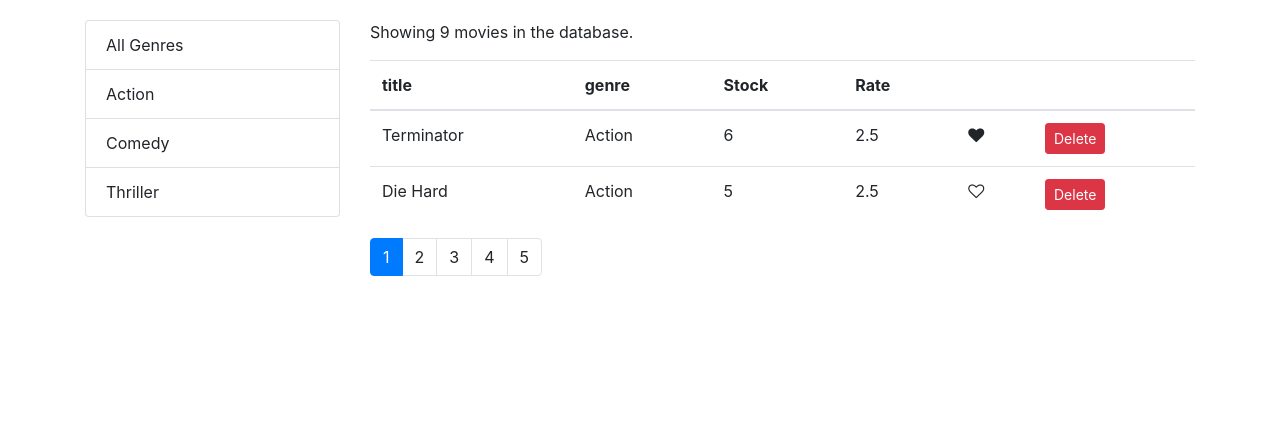
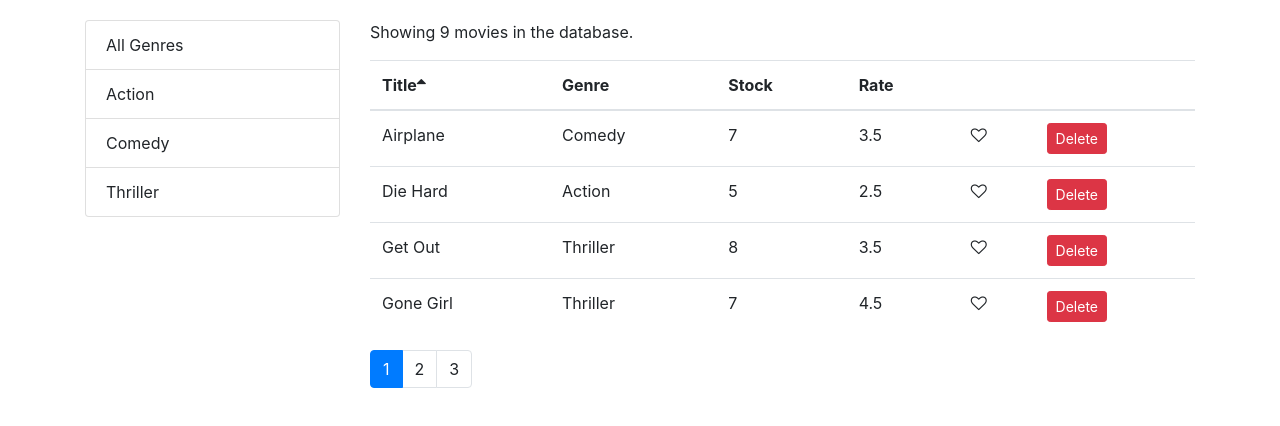
Before and after one commit to chenyongping001/vidly, a React (Create React App) app: page / in a window 1280 px wide. Shown: the top 426 px of the page. Built offline with nearby package versions, Linux system fonts and the light colour scheme.

Commit message:
complete sort module

```diff
--- a/src/components/common/listgroup.jsx
+++ b/src/components/common/listgroup.jsx
@@ -1,7 +1,11 @@
 import React from "react";
-const ListGroup = (props) => {
-  const { items, textProperty, valueProperty, onItemSelected, selectedItem } =
-    props;
+const ListGroup = ({
+  items,
+  textProperty,
+  valueProperty,
+  onItemSelected,
+  selectedItem,
+}) => {
   return (
     <ul className="list-group">
       {items.map((item) => (
--- /dev/null
+++ b/src/components/common/table.jsx
@@ -0,0 +1,14 @@
+import React from "react";
+import TableBody from "./tableBody";
+import TableHeader from "./tableHeader";
+
+const Table = ({ data, columns, sortColumn, onSort }) => {
+  return (
+    <table className="table">
+      <TableHeader columns={columns} sortColumn={sortColumn} onSort={onSort} />
+      <TableBody data={data} columns={columns} />
+    </table>
+  );
+};
+
+export default Table;
--- /dev/null
+++ b/src/components/common/tableBody.jsx
@@ -0,0 +1,30 @@
+import React, { Component } from "react";
+import _ from "lodash";
+class TableBody extends Component {
+  renderCell = (item, column) => {
+    if (column.content) return column.content(item);
+    return _.get(item, column.path);
+  };
+
+  createKey = (item, column) => {
+    return item._id + (column.path || column.key);
+  };
+  render() {
+    const { data, columns } = this.props;
+    return (
+      <tbody>
+        {data.map((item) => (
+          <tr key={item._id}>
+            {columns.map((column) => (
+              <td key={this.createKey(item, column)}>
+                {this.renderCell(item, column)}
+              </td>
+            ))}
+          </tr>
+        ))}
+      </tbody>
+    );
+  }
+}
+
+export default TableBody;
--- /dev/null
+++ b/src/components/common/tableHeader.jsx
@@ -0,0 +1,39 @@
+import React, { Component } from "react";
+class TableHeader extends Component {
+  raiseSort = (path) => {
+    const sortColumn = { ...this.props.sortColumn };
+    if (sortColumn.path === path)
+      sortColumn.order = sortColumn.order === "asc" ? "desc" : "asc";
+    else {
+      sortColumn.path = path;
+      sortColumn.order = "asc";
+    }
+    this.props.onSort(sortColumn);
+  };
+  renderSortIcon = (column) => {
+    const { sortColumn } = this.props;
+    if (column.path !== sortColumn.path) return null;
+    if (sortColumn.order === "asc") return <i className="fa fa-sort-asc" />;
+    return <i className="fa fa-sort-desc" />;
+  };
+
+  render() {
+    return (
+      <thead>
+        <tr>
+          {this.props.columns.map((column) => (
+            <th
+              className="clickable"
+              key={column.path || column.key}
+              onClick={() => this.raiseSort(column.path)}
+            >
+              {column.label}
+              {this.renderSortIcon(column)}
+            </th>
+          ))}
+        </tr>
+      </thead>
+    );
+  }
+}
+export default TableHeader;
--- a/src/components/movies.jsx
+++ b/src/components/movies.jsx
@@ -5,16 +5,18 @@
 import ListGroup from "./common/listgroup";
 import Pagination from "./common/pagination";
 import MoviesTable from "./moviesTable";
+import _ from "lodash";
 class Movies extends Component {
   state = {
     movies: [],
     genres: [],
-    pageSize: 2,
+    pageSize: 4,
     currentPage: 1,
+    sortColumn: { path: "title", order: "asc" },
   };
 
   componentDidMount() {
-    const genres = [{ name: "All Genres" }, ...getGenres()];
+    const genres = [{ _id: "", name: "All Genres" }, ...getGenres()];
     this.setState({ movies: getMovies(), genres });
   }
 
@@ -37,22 +39,33 @@
     this.setState({ selectedGenre: genre, currentPage: 1 });
   };
 
-  render() {
+  handleSort = (sortColumn) => {
+    this.setState({ sortColumn });
+  };
+
+  getPagedData() {
     const {
       movies: allMovies,
       currentPage,
       pageSize,
-      genres,
       selectedGenre,
+      sortColumn,
     } = this.state;
     const filtered =
       selectedGenre && selectedGenre._id
         ? allMovies.filter((m) => m.genre._id === selectedGenre._id)
         : allMovies;
-    const { length: count } = filtered;
-    const movies = paginate(filtered, currentPage, pageSize);
+    const { length: totalCount } = filtered;
+    const sorted = _.orderBy(filtered, [sortColumn.path], [sortColumn.order]);
+    const movies = paginate(sorted, currentPage, pageSize);
+    return { totalCount, data: movies };
+  }
 
-    if (count === 0) return <p>There are no movies in the database.</p>;
+  render() {
+    const { currentPage, pageSize, genres, selectedGenre, sortColumn } =
+      this.state;
+    const { totalCount, data: movies } = this.getPagedData();
+    if (totalCount === 0) return <p>There are no movies in the database.</p>;
     return (
       <div className="row">
         <div className="col-3">
@@ -63,14 +76,16 @@
           />
         </div>
         <div className="col">
-          <p>Showing {count} movies in the database.</p>
+          <p>Showing {totalCount} movies in the database.</p>
           <MoviesTable
             movies={movies}
+            sortColumn={sortColumn}
             onDelete={this.handleDelete}
             onLike={this.handleLike}
+            onSort={this.handleSort}
           />
           <Pagination
-            itemsCount={count}
+            itemsCount={totalCount}
             pageSize={pageSize}
             currentPage={currentPage}
             onPageChange={this.handlePageChange}
--- a/src/components/moviesTable.jsx
+++ b/src/components/moviesTable.jsx
@@ -1,43 +1,41 @@
-import React from "react";
+import React, { Component } from "react";
 import Like from "./common/like";
+import Table from "./common/table";
 
-const MoviesTable = (props) => {
-  const { movies, onLike, onDelete } = props;
-  return (
-    <table className="table">
-      <thead>
-        <tr>
-          <th scope="col">title</th>
-          <th scope="col">genre</th>
-          <th scope="col">Stock</th>
-          <th scope="col">Rate</th>
-          <th></th>
-          <th></th>
-        </tr>
-      </thead>
-      <tbody>
-        {movies.map((movie) => (
-          <tr key={movie._id}>
-            <td>{movie.title}</td>
-            <td>{movie.genre.name}</td>
-            <td>{movie.numberInStock}</td>
-            <td>{movie.dailyRentalRate}</td>
-            <td>
+class MoviesTable extends Component {
+  render() {
+    const { movies, onLike, onDelete, sortColumn, onSort } = this.props;
+    const columns = [
+      { path: "title", label: "Title" },
+      { path: "genre.name", label: "Genre" },
+      { path: "numberInStock", label: "Stock" },
+      { path: "dailyRentalRate", label: "Rate" },
+      {
+        key: "like",
+        content: (movie) => (
           <Like liked={movie.liked} onLike={() => onLike(movie)} />
-            </td>
-            <td>
+        ),
+      },
+      {
+        key: "delete",
+        content: (movie) => (
           <button
             onClick={() => onDelete(movie)}
             className="btn btn-danger btn-sm"
           >
             Delete
           </button>
-            </td>
-          </tr>
-        ))}
-      </tbody>
-    </table>
+        ),
+      },
+    ];
+    return (
+      <Table
+        data={movies}
+        onSort={onSort}
+        columns={columns}
+        sortColumn={sortColumn}
+      />
     );
-};
-
+  }
+}
 export default MoviesTable;
--- a/src/index.css
+++ b/src/index.css
@@ -12,3 +12,7 @@
   font-family: source-code-pro, Menlo, Monaco, Consolas, "Courier New",
     monospace;
 }
+
+.clickable {
+  cursor: pointer;
+}
```
Lines whose indentation alone changed are shown as unchanged.
